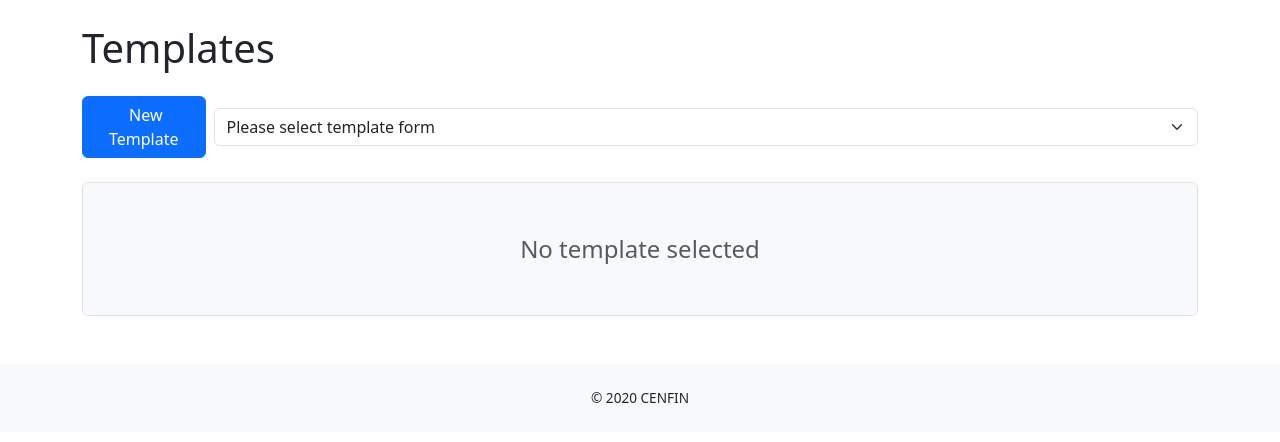
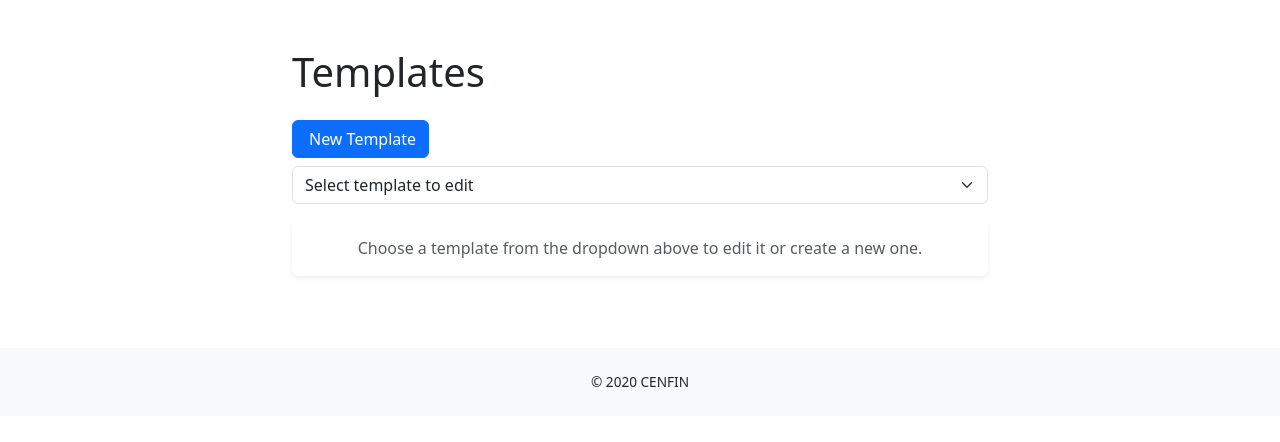
Before and after one commit to 1pongs/CenFin, a Django app: template templates/transactions/template_list.html in a window 1280 px wide. Shown: the part 56-498 px from the top of the page. Run offline with Django 5.2, Linux system fonts and the light colour scheme; tables that the repository leaves empty hold one stand-in row (values such as "Sample post"); the template is opened without the code that fills it: values that come from a table or form of the project are taken from there, most other values are stand-ins (such as "Sample title", 1, 10 or a date in 2020); some libraries are stand-ins or nearby versions.

Commit message:
Saved current changes

```diff
--- a/templates/transactions/template_list.html
+++ b/templates/transactions/template_list.html
@@ -4,26 +4,42 @@
 {% block title %}Templates · CENFIN{% endblock %}
 
 {% block content %}
+    <div class="container py-4" style="max-width: 720px;">
     <h1 class="mb-4">Templates</h1>
 
-  {# top bar -------------------------------------------------------------- #}
-  <div class="d-flex align-items-center gap-2 mb-4">
+{# --------------------top bar-------------------- #}
+    <div class="d-flex flex-wrap align-items-center gap-2 mb-3">
       <a href="{% url 'transactions:template_create' %}" class="btn btn-primary">
-      <i class="bi bi-plus-lg"></i>&nbsp;New Template
+        <i class="bi bi-plus-lg me-1"></i>New Template
       </a>
 
 {# dropdown with every saved template #}
-    <select class="form-select"
-            onchange="if(this.value){ window.location.href = '/transactions/templates/' + this.value + '/edit/'; }">
-      <option value="">Please select template form</option>
+      <select id="template-select"
+              class="form-select flex-grow-1"
+              style="min-width: 240px;">
+        <option value="">Select template to edit</option>
         {% for tpl in object_list %}
           <option value="{{ tpl.pk }}">{{ tpl.name }}</option>
         {% endfor %}
       </select>
     </div>
 
-  {# message shown when no template has been chosen ----------------------- #}
-  <p class="text-center text-muted fs-4 py-5 border rounded bg-light">
-    No template selected
-  </p>
+    {# message shown when no template has been chosen --------------------- #}
+    <div class="card shadow-sm border-0">
+      <div class="card-body text-center text-muted">
+        Choose a template from the dropdown above to edit it or create a new one.
+      </div>
+    </div>
+  </div>
 {% endblock %}
+
+{% block extra_js %}
+<script>
+  document.getElementById('template-select').addEventListener('change', function () {
+    if (this.value) {
+      window.location.href = `/transactions/templates/${this.value}/edit/`;
+    }
+  });
+</script>
+
+{% endblock %}
--- a/transactions/models.py
+++ b/transactions/models.py
@@ -73,14 +73,12 @@ class Transaction(models.Model):
     amount = models.DecimalField(max_digits=12, decimal_places=2, blank=True, null=True)
     remarks = models.TextField(blank=True, null=True)
 
-    def save(self, *args, **kwargs):
-    # kung may template, apply lahat ng nilalaman ng autopop_map
-        if self.template:
+    def _populate_from_template(self):
+        """Apply defaults from the selected template."""
+        if self.template and self.template.autopop_map:
             for field, default in self.template.autopop_map.items():
                 if getattr(self, field) in (None, "", 0):
                     setattr(self, field, default)
-        super().save(*args, **kwargs)
-
 
     def _apply_defaults(self):
         """Fill the 4 dependent fields based on the chosen transaction_type."""
@@ -96,9 +94,11 @@ class Transaction(models.Model):
 
     # auto-fill before validation *and* before saving
     def clean(self):
+        self._populate_from_template()
         self._apply_defaults()
         super().clean()
 
     def save(self, *args, **kwargs):
+        self._populate_from_template()
         self._apply_defaults()
         super().save(*args, **kwargs)
```
Also changed, not shown: templates/transactions/template_form.html (+11 -10 lines), transactions/forms.py (+12 -0 lines). Lines whose indentation alone changed are shown as unchanged.
